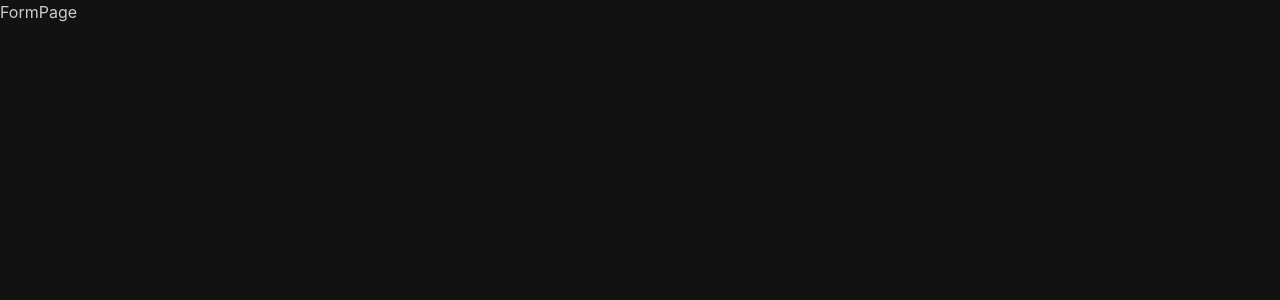
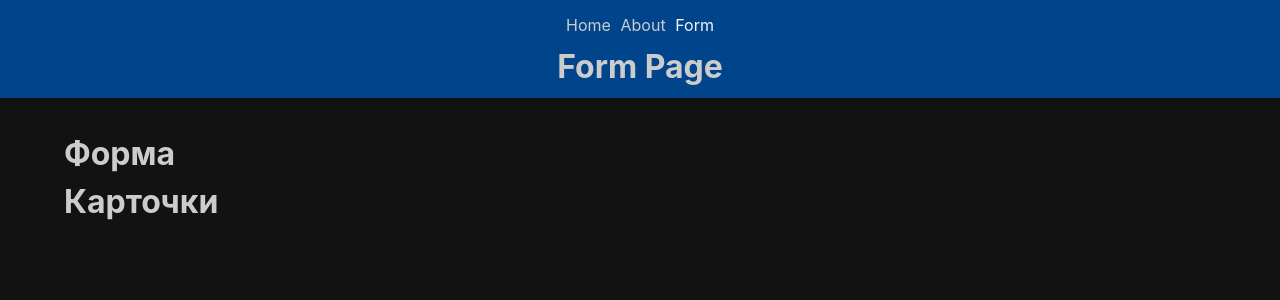
Before and after one commit to AleksNik404/6_micro_study-proj_PhotoGallery-Form-Tests, a React (Vite) app in the folder components/: page /form in a window 1280 px wide. Shown: the top 300 px of the page. Built offline with nearby package versions, Linux system fonts and the light colour scheme.

Commit message:
refactor: files re-organization

```diff
--- a/components/src/pages/common/Header.tsx
+++ b/components/src/components/Header.tsx
@@ -1,10 +1,7 @@
 import { NavLink } from 'react-router-dom';
 import styled from '@emotion/styled';
 
-const NavLinks = [
-  { path: '/', title: 'Home', name: 'Home Page' },
-  { path: '/about', title: 'About', name: 'About Us Page' },
-];
+import { NavLinks } from '../data/LinksNav';
 
 interface HeaderProps {
   namePage?: string;
@@ -16,11 +13,9 @@ const Header = ({ namePage }: HeaderProps) => {
       <div className="container">
         <nav>
           <List>
-            {NavLinks.map(({ path, title, name }) => (
+            {NavLinks.map(({ path, title }) => (
               <li key={title}>
-                <NavLink to={path} state={name}>
-                  {title}
-                </NavLink>
+                <NavLink to={path}>{title}</NavLink>
               </li>
             ))}
           </List>
--- /dev/null
+++ b/components/src/data/LinksNav.ts
@@ -0,0 +1,5 @@
+export const NavLinks = [
+  { path: '/', title: 'Home', name: 'Home Page' },
+  { path: '/about', title: 'About', name: 'About Us Page' },
+  { path: '/form', title: 'Form', name: 'Form Page' },
+];
--- a/components/src/main.tsx
+++ b/components/src/main.tsx
@@ -1,6 +1,5 @@
 import React from 'react';
 import ReactDOM from 'react-dom/client';
-import { BrowserRouter as Router } from 'react-router-dom';
 
 import 'normalize.css';
 import './index.css';
--- a/components/src/pages/About/About.tsx
+++ b/components/src/pages/About/About.tsx
@@ -2,7 +2,7 @@ import React, { Component } from 'react';
 import styled from '@emotion/styled';
 import { GiDeathNote } from 'react-icons/gi';
 
-import Header from '../common/Header';
+import Header from '../../components/Header';
 import { Main } from '../../styled/Main';
 
 class About extends Component {
--- a/components/src/pages/FormPage/FormPage.tsx
+++ b/components/src/pages/FormPage/FormPage.tsx
@@ -1,7 +1,19 @@
 import React from 'react';
 
+import Header from '../../components/Header';
+
 const FormPage = () => {
-  return <div>FormPage</div>;
+  return (
+    <>
+      <Header namePage="Form Page" />
+      <main>
+        <section className="container">
+          <h1>Форма</h1>
+          <h1>Карточки</h1>
+        </section>
+      </main>
+    </>
+  );
 };
 
 export default FormPage;
--- a/components/src/pages/Home/Home.tsx
+++ b/components/src/pages/Home/Home.tsx
@@ -1,7 +1,7 @@
 import React, { Component } from 'react';
 import styled from '@emotion/styled';
 
-import Header from '../common/Header';
+import Header from '../../components/Header';
 import { CardsContainer, InputSearch } from './components';
 
 import { addSearchValueToLocalStorage, getSearchValueFromLocalStorage } from '../../utils/utils';
@@ -55,9 +55,6 @@ class Home extends Component<Props, State> {
 }
 
 const InputContainer = styled.div`
-  display: flex;
-  justify-content: center;
-
   padding: 20px 0;
   max-width: 20em;
 `;
--- a/components/src/pages/Home/components/Card.tsx
+++ b/components/src/pages/Home/components/Card.tsx
@@ -39,8 +39,7 @@ class Card extends Component<Props> {
 
 const StyledCard = styled.article`
   width: 100%;
-
-  max-width: 13rem;
+  max-width: 15rem;
   overflow: hidden;
 
   display: flex;
@@ -60,8 +59,6 @@ const StyledCard = styled.article`
     transition: all 0.5s;
 
     padding-bottom: calc(4 / 3 * 100%);
-
-    /* flex: 1; */
 
     &::after {
       content: '';
@@ -108,7 +105,7 @@ const StyledCard = styled.article`
     flex-direction: column;
     justify-content: space-between;
 
-    flex: 1;
+    height: 100%;
     gap: 20px;
   }
 
--- a/components/src/pages/Home/components/CardsContainer.tsx
+++ b/components/src/pages/Home/components/CardsContainer.tsx
@@ -1,4 +1,3 @@
-import React from 'react';
 import styled from '@emotion/styled';
 
 import Card from './Card';
@@ -20,7 +19,7 @@ const CardsContainer = ({ data }: Cards) => {
 
 const Container = styled.div`
   display: grid;
-  grid-template-columns: repeat(auto-fill, minmax(165px, 1fr));
+  grid-template-columns: repeat(auto-fill, minmax(175px, 1fr));
 
   justify-items: center;
   row-gap: 3rem;
--- a/components/src/pages/Home/components/InputSearch.tsx
+++ b/components/src/pages/Home/components/InputSearch.tsx
@@ -29,6 +29,22 @@ export default class InputSearch extends Component<Props> {
   }
 }
 
+const SearchContainer = styled.div`
+  display: flex;
+  align-items: center;
+
+  width: 100%;
+  border-radius: 2rem;
+  padding-right: 1.4em;
+  background-color: var(--primary-color-400);
+
+  transition: all 0.3s;
+
+  &:focus-within {
+    background-color: var(--primary-color-500);
+  }
+`;
+
 const Input = styled.input`
   width: 100%;
   padding: 10px;
@@ -52,19 +68,3 @@ const IconContainer = styled.div`
 
   cursor: pointer;
 `;
-
-const SearchContainer = styled.div`
-  display: flex;
-  align-items: center;
-
-  width: 100%;
-  border-radius: 2rem;
-  padding-right: 1.4em;
-  background-color: var(--primary-color-400);
-
-  transition: all 0.3s;
-
-  &:focus-within {
-    background-color: var(--primary-color-500);
-  }
-`;
--- a/components/src/pages/NotFoundPage/NotFoundPage.tsx
+++ b/components/src/pages/NotFoundPage/NotFoundPage.tsx
@@ -3,7 +3,7 @@ import React, { Component } from 'react';
 import { Link } from 'react-router-dom';
 
 import { Main } from '../../styled/Main';
-import Header from '../common/Header';
+import Header from '../../components/Header';
 
 class NotFoundPage extends Component {
   render() {
```
Also changed, not shown: components/src/pages/FormPage/components/Form.tsx (added, +7 -0 lines), 1 other file (tests, documents, lock files or other folders).
